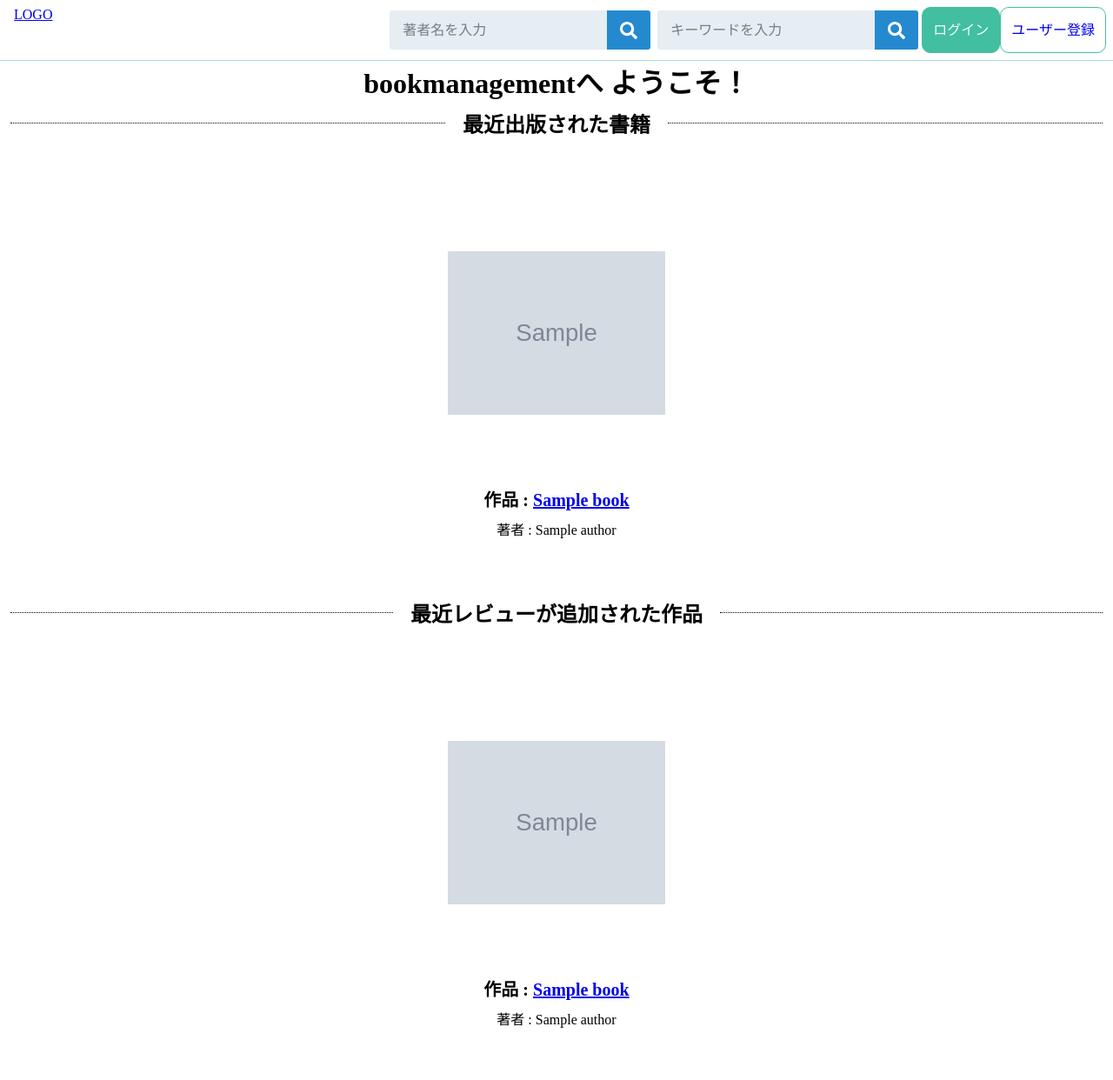
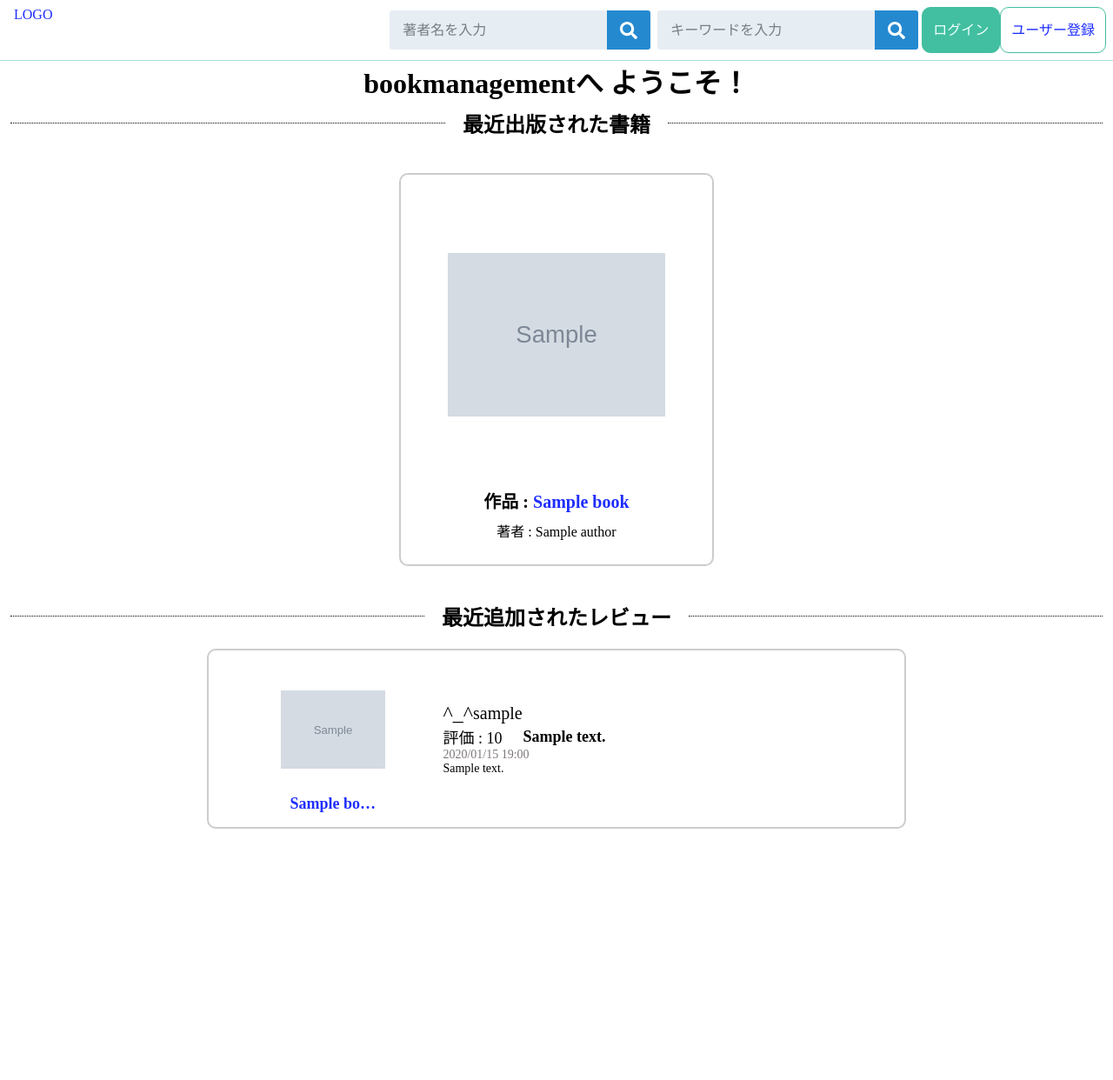
Before and after one commit to kazuzuz/book-managament, a Django app: page / in a window 1280 px wide. Shown: the whole page at 87% size. After the commit the page ends 953 px from the top, so only its background shows below. Run offline with Django 4.2, Linux system fonts and the light colour scheme; tables that the repository leaves empty hold one stand-in row (values such as "Sample post"); grey boxes marked "Sample" are stand-in pictures; some libraries are stand-ins or nearby versions.

Commit message:
home.htmlの[最近追加されたレビュー]を変更した

```diff
--- a/book/static/css/pages/home.css
+++ b/book/static/css/pages/home.css
@@ -12,11 +12,13 @@ body {
     width: auto;
     height: auto;
     padding: 12px;
-    background-color: white;
+    background-color: white ;
     border-radius: 8px;
     margin: 8px;
 }
 .card{
+    border-radius: 10px;
+    border: 2px solid #ccc;
     background-color: white;
     width: 250px;
     height: 400px;
@@ -49,6 +51,7 @@ body {
     white-space: nowrap;
     overflow: hidden;
     text-overflow: ellipsis;
+    text-decoration: none;
 }
 .card__overviewtext{
     font-size: 16px;
@@ -70,3 +73,112 @@ body {
 .text{
     padding: 8px;
 }
+.detail-form_book_review-info{
+    display: flex;
+    flex-direction: column;
+}
+.detail-review-form{
+    width: 50%;
+    display: flex;
+    justify-content: center;
+    flex-direction: column;
+}
+.detal-review-form_review{
+    display: flex;
+    flex-direction: column;
+    width: 66%;
+}
+.detail-review-form_username{
+    font-size: 20px;
+}
+.detail-review-form_1st_row{
+    display: flex;
+    align-items: center;
+}
+.detail-review-form_2nd_row{
+    display: flex;
+    align-items: center;
+}
+.detail-review-form_icon{
+    font-size: 24px;
+}
+.detail-review-form_score{
+    font-size: 18px;
+}
+.detail-review-form_date{
+    display: flex;
+    align-items: center;
+    font-size: 14px;
+    color: #7e7777;
+}
+.detail-review-form_content{
+    display: flex;
+    align-items: center;
+    font-size: 14px;
+}
+.detail-form_book_area{
+    display: flex;
+    justify-content: space-between;
+}
+.modal_btn-area{
+    display: flex;
+    justify-content: center;
+}
+.detail-review-form_title{
+    font-size: 18px;
+    font-weight: 600;
+    padding-left: 24px;
+}
+.detail-form_book_tag-area{
+    display: flex;
+    justify-content: space-around;
+    width: 100%;
+}
+.detail-form_book_tag{
+    font-size: 14px;
+    font-weight: 600;
+    padding: 4px;
+    border: 1px solid #ccc;
+    border-radius: 4px;
+    margin: 4px;
+    background-color: #ccc;
+    color: #000;
+    text-decoration: none;
+}
+.home_new-review{
+    border-radius: 10px;
+    border: 2px solid #ccc;
+    width: 60%;
+    display: flex;
+    justify-content: left;
+    align-items: center;
+    padding: 16px;
+    margin: 12px;
+}
+.home_new-review-book-img{
+    display: flex;
+    justify-content: center;
+    align-self: center;
+    width: 120px;
+    height: 150px;
+}
+.home_new-review-area{
+    display: flex;
+    flex-direction: column;
+    justify-content: center;
+    align-items: center;
+}
+.home_new-review-book-info{
+    display: flex;
+    justify-content: center;
+    flex-direction: column;
+    width: 33%;
+}
+.home_new-review-book-title{
+    font-size: 18px;
+    font-weight: 600;
+}
+a {
+    color: #1e2dff;
+    text-decoration: none;
+}
--- a/book/templates/detail.html
+++ b/book/templates/detail.html
@@ -20,7 +20,7 @@
                 <div class="detail-form_img" style="background: url({% if book.image %}{{ book.image.url }}{% else %}{{ '/media/images/noimage.jpg' }}{% endif %}) no-repeat center; background-size: contain;"></div>
 
                 <div class="detail-form_book_imfo">
-                    <div class="detail-form_book_title">{{book.title}}</div>
+                    <div class="detail-form_book_title">{{book.title|truncatechars:10}}</div>
                     <div class="detail-form_book_author">{{book.author}}</div>
                     <div class="detail-form_book_review-info">
                         <div>レビュー{{review_num}}件</div>
@@ -50,7 +50,7 @@
                 </div>
             </div>
             <div class="yokonarabe">
-                <h3><div class="book-title">{{book.title}}</div>のレビュー</h3>
+                <h3><div class="book-title">{{book.title|truncatechars:10}}</div>のレビュー</h3>
                 <button type="button" class="btn3" id="showModalBtn">レビューを書く</button>
             </div>
             <div class="dotted-border dotted-border--50"></div>
--- a/book/templates/home.html
+++ b/book/templates/home.html
@@ -38,22 +38,35 @@ bookmanagement
 
     {% if latest_review_list %}
     <div class="line-with-text">
-        <div class="line"></div><h2 class="text">最近レビューが追加された作品</h2><div class="line"></div>
+        <div class="line"></div><h2 class="text">最近追加されたレビュー</h2><div class="line"></div>
     </div>
-        <div class="flexbox">
+        <div class="home_new-review-area">
             {% for review in latest_review_list %}
-            <div class="flex_item">
-                <div class="card">
-                    <div class="card__imgframe" style="background: url({% if review.book.image %}{{ review.book.image.url }}{% else %}{{ '/media/images/noimage.jpg' }}{% endif %}) no-repeat center; background-size: contain;"></div>
-                    <div class="card__textbox">
-                           <div class="card__titletext">
-                                   作品 : <a href="{% url 'book:detail' review.book.id %}">{{ review.book.title }}</a><br>
-                           </div>
-                                   <div class="card__overviewtext">著者 : {{review.book.author}}</div>
-                     </div>
-                 </div>
-               </div>
+                <div class="home_new-review">
+                    <div class="home_new-review-book-info">
+                        <div class="home_new-review-book-img" style="background: url({% if review.book.image %}{{ review.book.image.url }}{% else %}{{ '/media/images/noimage.jpg' }}{% endif %}) no-repeat center; background-size: contain;"></div>
+
+                        <div class="home_new-review-book-title">
+                            <a href="{% url 'book:detail' review.book.id %}">{{ review.book.title|truncatechars:10 }}</a>
+                        </div>
+                    </div>
+                    <div class ="detal-review-form_review">
+                        <div class="detail-review-form_1st_row">
+                            <div class="detail-review-form_icon">^_^</div>
+                            <div class="detail-review-form_username">{{review.reviewer.username}}</div>
+                        </div>
+                        <div class="detail-review-form_2nd_row">
+                            <div class="detail-review-form_score">評価 : {{review.score}}</div>
+                            <div class="detail-review-form_title">{{review.review_title}}</div>
+                        </div>
+                        <div class="detail-review-form_date">{{ review.created_at|date:"Y/m/d H:i" }}</div>
+                        <div class="detail-review-form_content">{{review.review_text|truncatechars:100}}</div>
+                    </div>
+                    <div class="dotted-border dotted-border--100"></div>
+
+                </div>
             {% endfor %}
+        </div>
 
     {% endif %}
 
```
